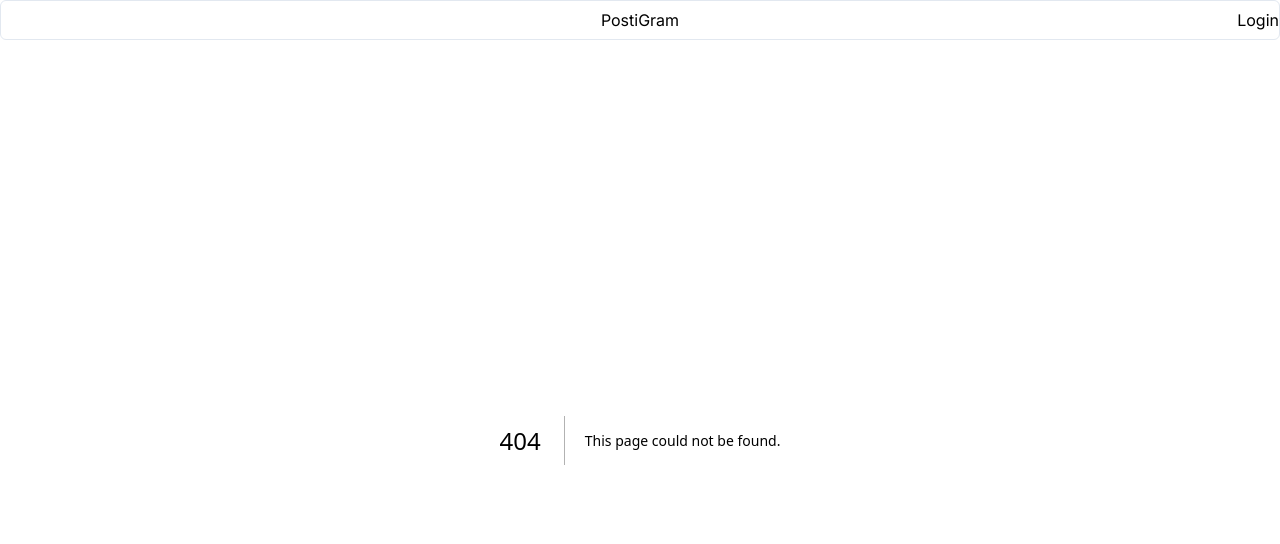
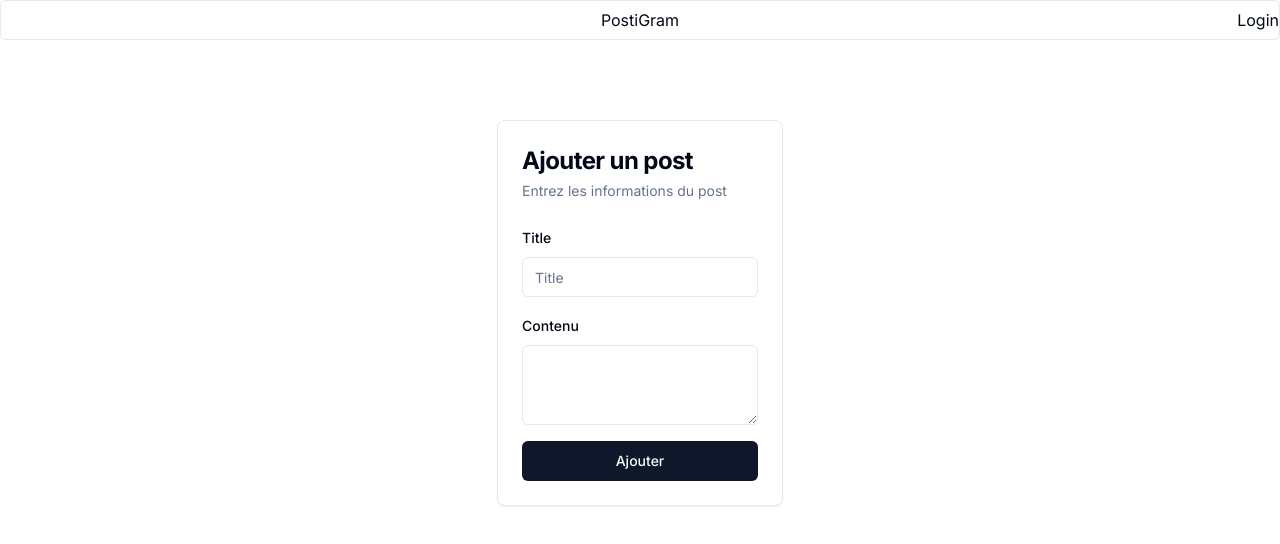
Before and after one commit to Matithieu/postigram, a Next.js app: page /addPost in a window 1280 px wide. Before the commit this address had no page. Shown: the top 544 px of the page. Built offline with nearby package versions, Linux system fonts and the light colour scheme.

Commit message:
feat: adding a post

```diff
--- /dev/null
+++ b/app/addPost/page.tsx
@@ -0,0 +1,69 @@
+"use client";
+
+import { Button } from "@/components/ui/button";
+import {
+    Card,
+    CardContent,
+    CardDescription,
+    CardHeader,
+    CardTitle,
+} from "@/components/ui/card";
+import { Input } from "@/components/ui/input";
+import { Label } from "@/components/ui/label";
+import { Textarea } from "@/components/ui/textarea";
+import { useRouter } from "next/navigation";
+import { useState } from "react";
+
+export default function AddPost() {
+  const [title, setTitle] = useState("");
+  const [content, setContent] = useState("");
+
+  const router = useRouter();
+
+  function handleSubmit(event: React.FormEvent<HTMLFormElement>) {
+    console.log("Submitted");
+    event.preventDefault();
+    console.log("Post created");
+    router.push("/");
+  }
+
+  return (
+    <div className="flex justify-center items-center m-20">
+      <Card className="mx-auto max-w-sm">
+        <CardHeader className="space-y-1">
+          <CardTitle className="text-2xl font-bold">Ajouter un post</CardTitle>
+          <CardDescription>Entrez les informations du post</CardDescription>
+        </CardHeader>
+        <CardContent>
+          <form onSubmit={handleSubmit}>
+            {" "}
+            <div className="space-y-4">
+              <div className="space-y-2">
+                <Label htmlFor="title">Title</Label>
+                <Input
+                  id="title"
+                  placeholder="Title"
+                  required
+                  type="text"
+                  onChange={(event) => setTitle(event.target.value)}
+                />
+              </div>
+              <div className="space-y-2">
+                <Label htmlFor="content">Contenu</Label>
+                <Textarea
+                  id="content"
+                  required
+                  onChange={(event) => setContent(event.target.value)}
+                />
+              </div>
+              <Button className="w-full" type="submit">
+                {" "}
+                Ajouter
+              </Button>
+            </div>
+          </form>{" "}
+        </CardContent>
+      </Card>
+    </div>
+  );
+}
```
